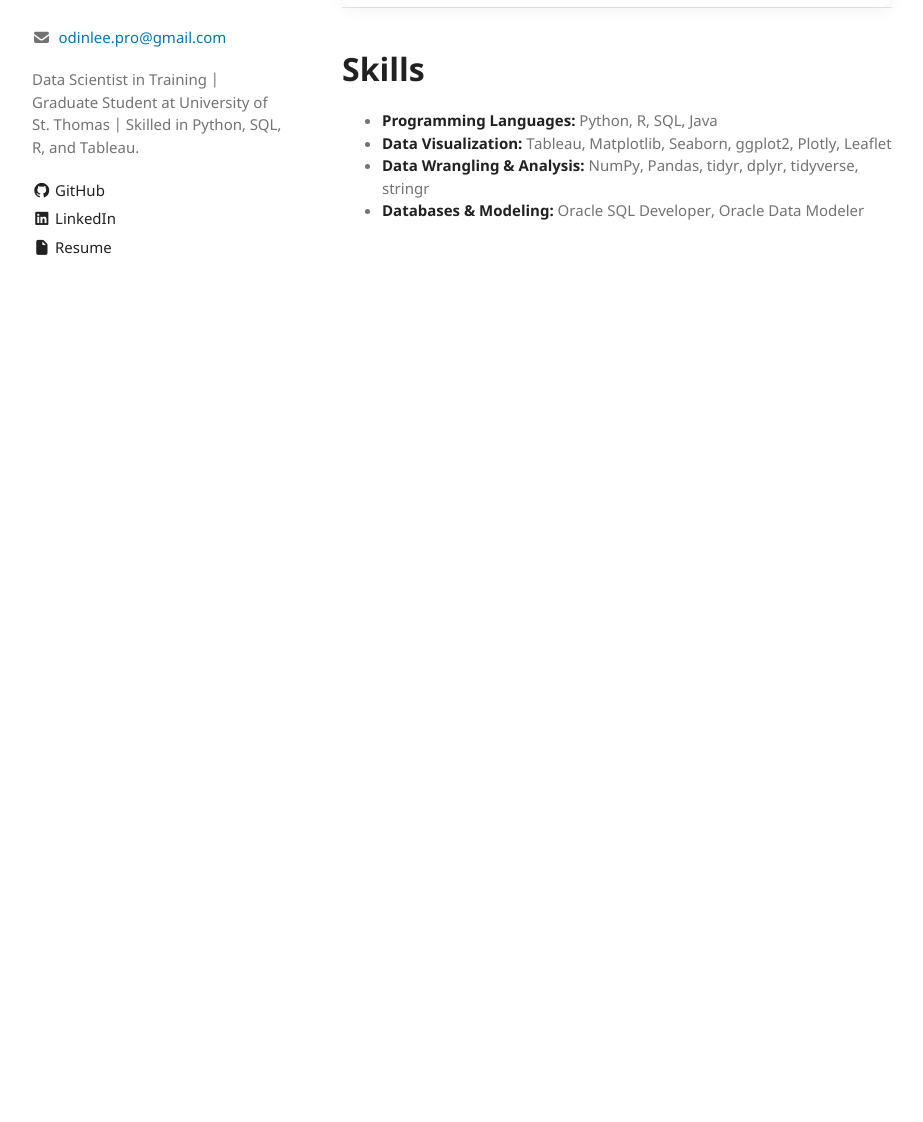
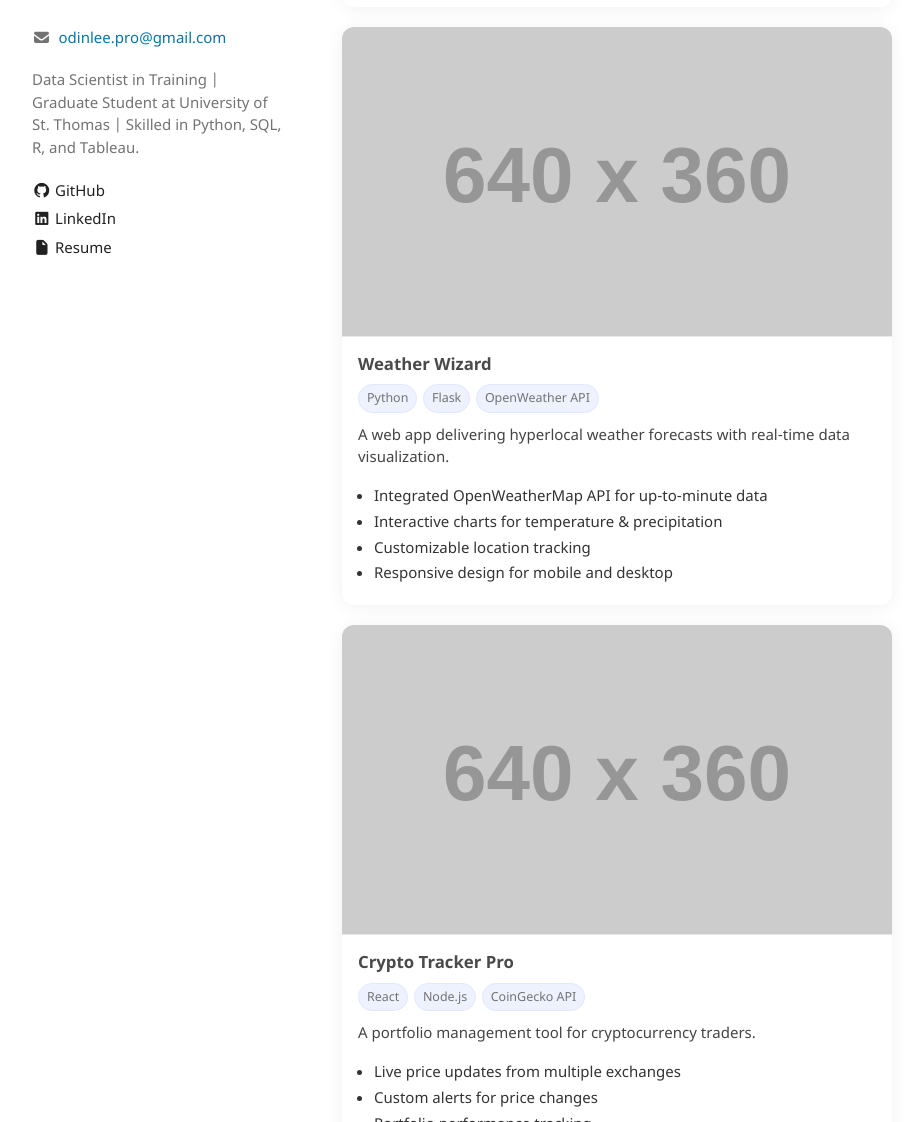
Before and after one commit to OdinLeePro/OdinLeePro.github.io, a Jekyll site: the page built from index.md, in a window 1280 px wide and 1400 px high, scrolled down 1239 px. Shown: the part 278-1400 px from the top of the window, without its empty margins (178-1101 px from the left). Built offline with Jekyll 4.4.1, drawn with Linux system fonts in a browser that asks for light colours; before the commit the page ends 1759 px from its top, so only the background shows below that; some of the changed text lies outside the part shown.

Commit message:
Update index.md

```diff
--- a/index.md
+++ b/index.md
@@ -55,7 +55,7 @@ layout: default
   <h1>Projects</h1>
 
   <div class="project-grid">
-    <!-- Card 1 -->
+    <!-- Project 1: Real -->
     <a class="project-card"
        href="https://github.com/OdinLeePro/FantasyFootballAnalysisDB"
        target="_blank" rel="noopener noreferrer"
@@ -63,18 +63,14 @@ layout: default
       <figure class="project-media">
         <img src="/assets/img/FinalProjectRationalModel.png" alt="Fantasy Football ER Diagram">
       </figure>
-
       <div class="project-body">
         <h3 class="project-title">Fantasy Football Analysis Database</h3>
-
-        <ul class="tool-badges" aria-label="Tools used">
+        <ul class="tool-badges">
           <li>SQL</li><li>R</li>
         </ul>
-
         <p class="project-summary">
           A structured database for fantasy football analytics using cleaned NFL data (2021–2023).
         </p>
-
         <ul class="project-bullets">
           <li>Normalized schemas for efficient querying</li>
           <li>Data wrangling and transformation with R</li>
@@ -84,7 +80,81 @@ layout: default
       </div>
     </a>
 
-    <!-- Duplicate the <a class="project-card">…</a> block for more projects -->
+    <!-- Project 2: Fake -->
+    <a class="project-card"
+       href="https://github.com/exampleuser/WeatherWizard"
+       target="_blank" rel="noopener noreferrer"
+       aria-label="Open Weather Wizard on GitHub (opens in a new tab)">
+      <figure class="project-media">
+        <img src="https://via.placeholder.com/640x360.png?text=Weather+Wizard" alt="Weather forecast dashboard screenshot">
+      </figure>
+      <div class="project-body">
+        <h3 class="project-title">Weather Wizard</h3>
+        <ul class="tool-badges">
+          <li>Python</li><li>Flask</li><li>OpenWeather API</li>
+        </ul>
+        <p class="project-summary">
+          A web app delivering hyperlocal weather forecasts with real-time data visualization.
+        </p>
+        <ul class="project-bullets">
+          <li>Integrated OpenWeatherMap API for up-to-minute data</li>
+          <li>Interactive charts for temperature & precipitation</li>
+          <li>Customizable location tracking</li>
+          <li>Responsive design for mobile and desktop</li>
+        </ul>
+      </div>
+    </a>
+
+    <!-- Project 3: Fake -->
+    <a class="project-card"
+       href="https://github.com/exampleuser/CryptoTrackerPro"
+       target="_blank" rel="noopener noreferrer"
+       aria-label="Open Crypto Tracker Pro on GitHub (opens in a new tab)">
+      <figure class="project-media">
+        <img src="https://via.placeholder.com/640x360.png?text=Crypto+Tracker+Pro" alt="Cryptocurrency tracking dashboard screenshot">
+      </figure>
+      <div class="project-body">
+        <h3 class="project-title">Crypto Tracker Pro</h3>
+        <ul class="tool-badges">
+          <li>React</li><li>Node.js</li><li>CoinGecko API</li>
+        </ul>
+        <p class="project-summary">
+          A portfolio management tool for cryptocurrency traders.
+        </p>
+        <ul class="project-bullets">
+          <li>Live price updates from multiple exchanges</li>
+          <li>Custom alerts for price changes</li>
+          <li>Portfolio performance tracking</li>
+          <li>Dark mode and data export options</li>
+        </ul>
+      </div>
+    </a>
+
+    <!-- Project 4: Fake -->
+    <a class="project-card"
+       href="https://github.com/exampleuser/RecipeRover"
+       target="_blank" rel="noopener noreferrer"
+       aria-label="Open Recipe Rover on GitHub (opens in a new tab)">
+      <figure class="project-media">
+        <img src="https://via.placeholder.com/640x360.png?text=Recipe+Rover" alt="Recipe search and meal planning app screenshot">
+      </figure>
+      <div class="project-body">
+        <h3 class="project-title">Recipe Rover</h3>
+        <ul class="tool-badges">
+          <li>JavaScript</li><li>Vue.js</li><li>Spoonacular API</li>
+        </ul>
+        <p class="project-summary">
+          A smart meal-planning web app that finds recipes based on ingredients you have.
+        </p>
+        <ul class="project-bullets">
+          <li>Ingredient-based recipe search</li>
+          <li>Weekly meal planner with auto-shopping list</li>
+          <li>Nutrition facts integration</li>
+          <li>Save and share favorite recipes</li>
+        </ul>
+      </div>
+    </a>
+
   </div>
 </section>
 
```
